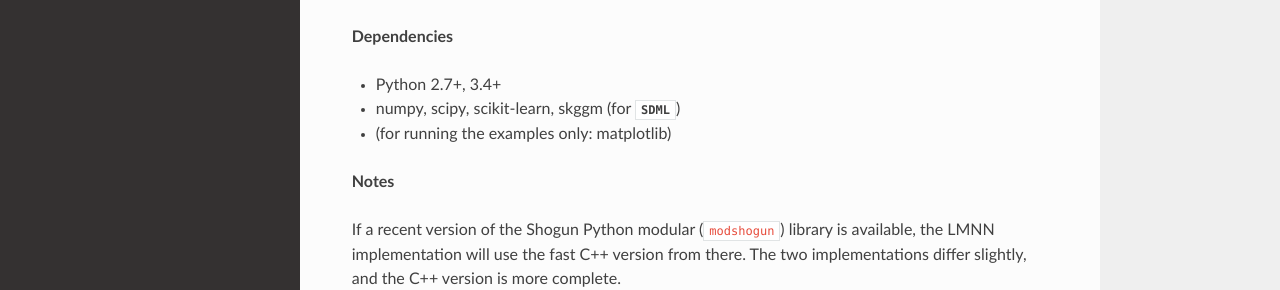
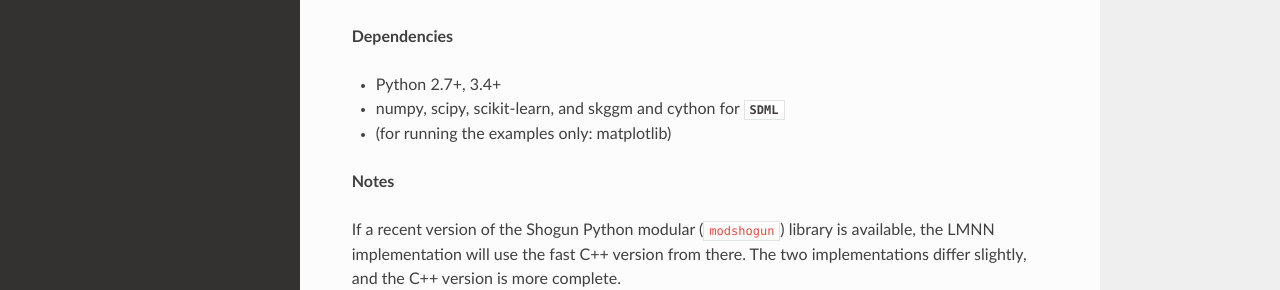
Before and after one commit to scikit-learn-contrib/metric-learn, a Sphinx documentation site: the page built from doc/getting_started.rst, in a window 1280 px wide and 1155 px high. Shown: the part 362-652 px from the top of the window. Built offline with Sphinx 7.4.7 and the Read the Docs theme 2.0.0, drawn with Linux system fonts in a browser that asks for light colours; pages that are not in the unit, such as notebooks, are missing from menus.

Commit message:
Also add cython as a dependency

```diff
--- a/README.rst
+++ b/README.rst
@@ -20,7 +20,7 @@ Metric Learning algorithms in Python.
 **Dependencies**
 
 -  Python 2.7+, 3.4+
--  numpy, scipy, scikit-learn, skggm (for `SDML`)
+-  numpy, scipy, scikit-learn, and skggm and cython for `SDML`
 -  (for running the examples only: matplotlib)
 
 **Installation/Setup**
--- a/doc/getting_started.rst
+++ b/doc/getting_started.rst
@@ -15,7 +15,7 @@ Alternately, download the source repository and run:
 **Dependencies**
 
 -  Python 2.7+, 3.4+
--  numpy, scipy, scikit-learn, skggm (for `SDML`)
+-  numpy, scipy, scikit-learn, and skggm and cython for `SDML`
 -  (for running the examples only: matplotlib)
 
 **Notes**
--- a/setup.py
+++ b/setup.py
@@ -38,7 +38,7 @@ setup(name='metric-learn',
       extras_require=dict(
           docs=['sphinx', 'shinx_rtd_theme', 'numpydoc'],
           demo=['matplotlib'],
-          sdml=['skggm']
+          sdml=['cython', 'skggm']
       ),
       test_suite='test',
       keywords=[
```
Also changed, not shown: .travis.yml.
